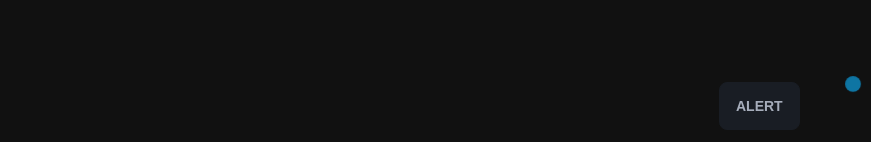
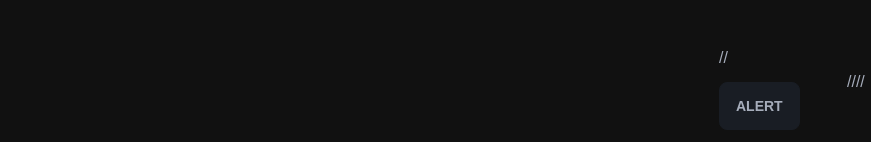
Before and after one commit to EgloDevelopment/Website, a React (Vite) app: page / in a window 1280 px wide. Shown: the part 658-800 px from the top of the page, without its empty margins (409-1280 px from the left). Built offline with nearby package versions, Linux system fonts and the light colour scheme.

Commit message:
Update Home.jsx

```diff
--- a/src/Pages/Home.jsx
+++ b/src/Pages/Home.jsx
@@ -229,9 +229,9 @@ function App() {
       <Footer />
 
       <div className="fixed m-3 bottom-0 right-0 z-50">
-        <span className="flex h-3 w-3 ml-32">
-          <span className="animate-ping relative inline-flex rounded-full h-3 w-3 bg-sky-500 mt-2 z-50"></span>
-        </span>
+        //<span className="flex h-3 w-3 ml-32">
+          //<span className="animate-ping relative inline-flex rounded-full h-3 w-3 bg-sky-500 mt-2 z-50"></span>
+        //</span>
         <label htmlFor="NF" className="btn position-absolute">
           Alert
         </label>
```
